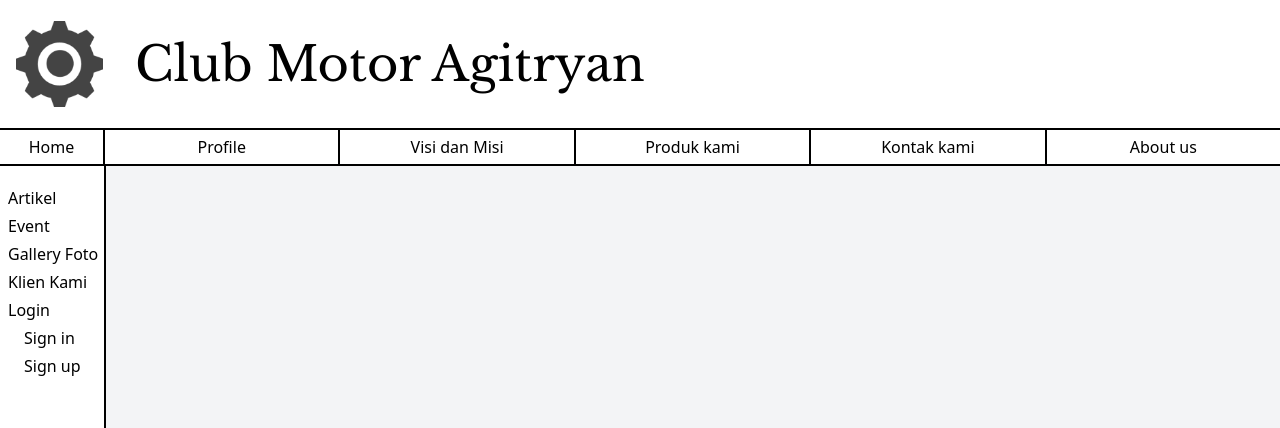
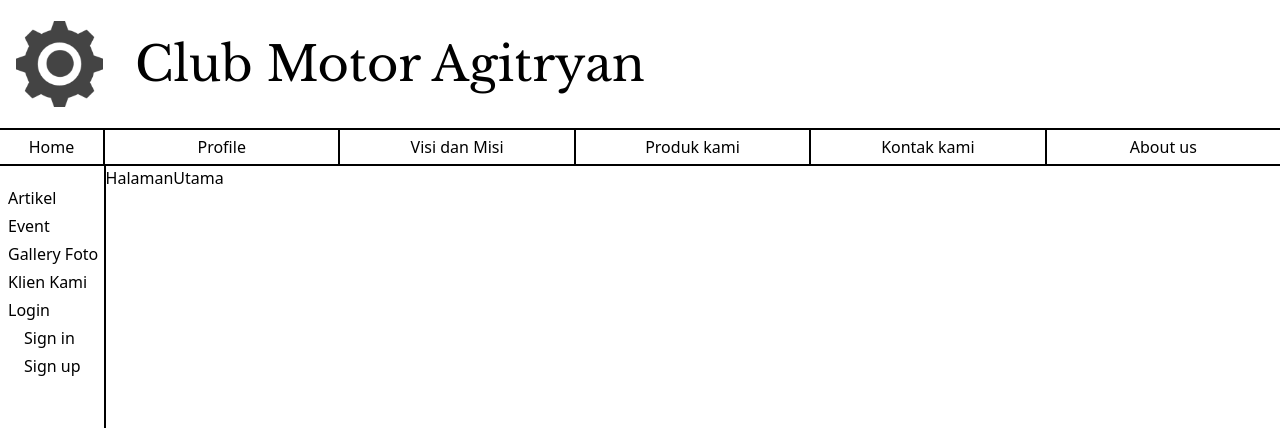
Before and after one commit to kakalition/Club-Motor, a React (Vite) app: page / in a window 1280 px wide. Shown: the top 428 px of the page. Built offline with nearby package versions, Linux system fonts and the light colour scheme.

Commit message:
Pindah isi HalamanUtama ke TemplateUtama

```diff
--- /dev/null
+++ b/src/Halaman/Komponen/TemplateUtama.jsx
@@ -0,0 +1,46 @@
+import gear from '../../../assets/gear.png'
+
+export default function TemplateUtama(props) {
+  const { children } = props;
+  const kelasNavigasi = 'w-full h-full flex items-center justify-center border-t-2 border-b-2 border-l-2 border-black hover:bg-gray-200';
+
+  return (
+    <div id="halaman-utama" className="h-screen w-screen flex flex-col">
+      <div id="header" className="w-full flex flex-row">
+        <div className="w-32 h-32 p-4 flex items-center justify-center" >
+          <img src={gear} />
+        </div>
+        <div className="w-full h-32 pl-4 flex items-center" >
+          <h1 className="font-libre-baskerville text-black text-5xl">Club Motor Agitryan</h1>
+        </div>
+      </div>
+      <div id="navigasi-1" className="w-full h-12 flex flex-row" >
+        <button id="home" type='button' className='w-28 h-full flex items-center justify-center border-t-2 border-b-2 border-black hover:bg-gray-200'>
+          <h2>Home</h2>
+        </button>
+        <div className='flex flex-row w-full'>
+          <button type='button' className={kelasNavigasi}>Profile</button>
+          <button type='button' className={kelasNavigasi}>Visi dan Misi</button>
+          <button type='button' className={kelasNavigasi}>Produk kami</button>
+          <button type='button' className={kelasNavigasi}>Kontak kami</button>
+          <button type='button' className={kelasNavigasi}>About us</button>
+        </div>
+      </div>
+      <div id="frame-konten-utama" className="w-full h-full flex flex-row" >
+        <div id="navigasi-2" className="w-28 h-full flex flex-col pl-2 gap-1" >
+          <div className='h-4' />
+          <button type='button' className='text-left hover:bg-gray-200'>Artikel</button>
+          <button type='button' className='text-left hover:bg-gray-200'>Event</button>
+          <button type='button' className='text-left hover:bg-gray-200'>Gallery Foto</button>
+          <button type='button' className='text-left hover:bg-gray-200'>Klien Kami</button>
+          <button type='button' className='text-left hover:bg-gray-200'>Login</button>
+          <button type='button' className="pl-4 text-left hover:bg-gray-200">Sign in</button>
+          <button type='button' className="pl-4 text-left hover:bg-gray-200">Sign up</button>
+        </div>
+        <div id="konten-utama-2" className="w-full h-full border-l-2 border-black">
+          {children}
+        </div>
+      </div>
+    </div>
+  );
+}
--- a/src/Halaman/Utama/HalamanUtama.jsx
+++ b/src/Halaman/Utama/HalamanUtama.jsx
@@ -1,43 +1,9 @@
-import gear from '../../../assets/gear.png'
+import TemplateUtama from '../Komponen/TemplateUtama'
 
 export default function HalamanUtama() {
-  const kelasNavigasi = 'w-full h-full flex items-center justify-center border-t-2 border-b-2 border-l-2 border-black';
-
   return (
-    <div id="halaman-utama" className="h-screen w-screen flex flex-col">
-      <div id="header" className="w-full flex flex-row">
-        <div className="w-32 h-32 p-4 flex items-center justify-center" >
-          <img src={gear} />
-        </div>
-        <div className="w-full h-32 pl-4 flex items-center" >
-          <h1 className="font-libre-baskerville text-black text-5xl">Club Motor Agitryan</h1>
-        </div>
-      </div>
-      <div id="navigasi-1" className="w-full h-12 flex flex-row" >
-        <div id="home" className='w-28 h-full flex items-center justify-center border-t-2 border-b-2 border-black'>
-          <h2>Home</h2>
-        </div>
-        <div className='flex flex-row w-full'>
-          <h2 className={kelasNavigasi}>Profile</h2>
-          <h2 className={kelasNavigasi}>Visi dan Misi</h2>
-          <h2 className={kelasNavigasi}>Produk kami</h2>
-          <h2 className={kelasNavigasi}>Kontak kami</h2>
-          <h2 className={kelasNavigasi}>About us</h2>
-        </div>
-      </div>
-      <div id="frame-konten-utama" className="w-full h-full flex flex-row" >
-        <div id="navigasi-2" className="w-28 h-full flex flex-col pl-2 gap-1" >
-          <div className='h-4' />
-          <h3>Artikel</h3>
-          <h3>Event</h3>
-          <h3>Gallery Foto</h3>
-          <h3>Klien Kami</h3>
-          <h3>Login</h3>
-          <h3 className="pl-4">Sign in</h3>
-          <h3 className="pl-4">Sign up</h3>
-        </div>
-        <div id="konten-utama-2" className="w-full h-full bg-gray-100 border-l-2 border-black " />
-      </div>
-    </div>
+    <TemplateUtama>
+      <h1>HalamanUtama</h1>
+    </TemplateUtama>
   );
 }
```
